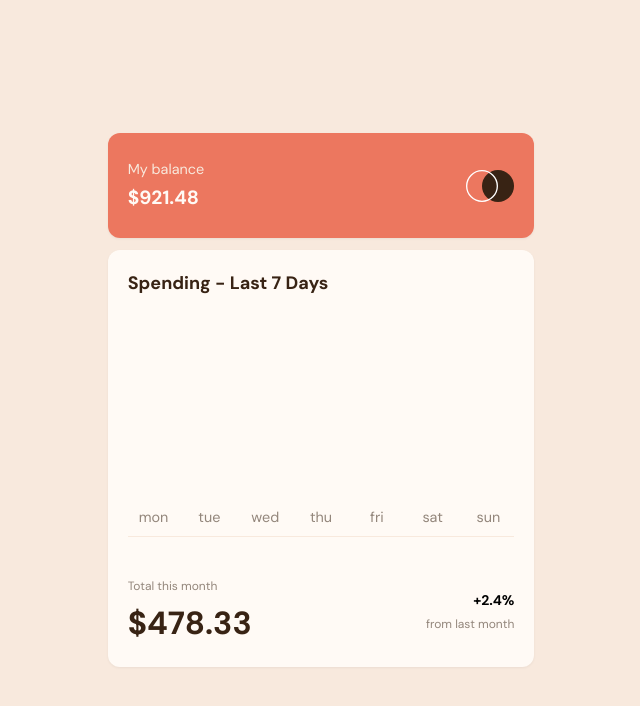
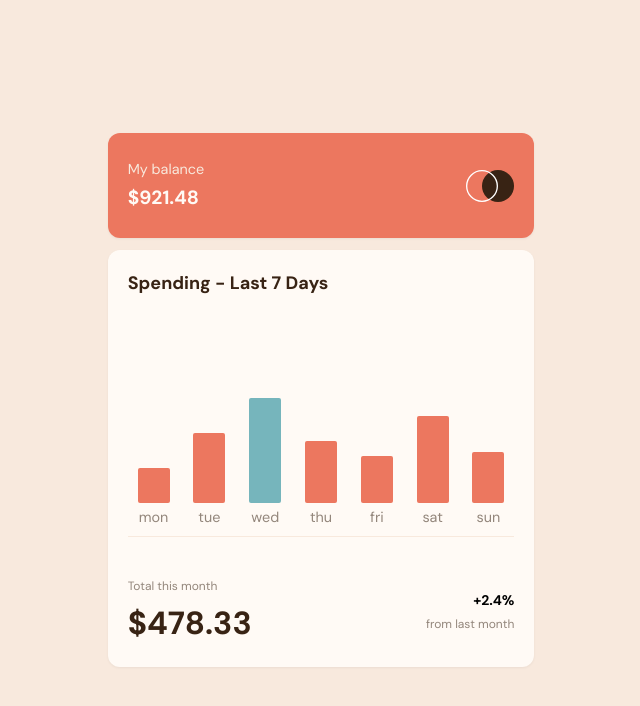
Before and after one commit to yanniro2/FrontEndMentor-Challange20, a React (Create React App) app: page / in a window 1280 px wide. Shown: the top 706 px of the page, without its empty margins (319-959 px from the left). Built offline with nearby package versions, Linux system fonts and the light colour scheme.

Commit message:
package Json change

```diff
--- a/tailwind.config.js
+++ b/tailwind.config.js
@@ -1,7 +1,16 @@
 /** @type {import('tailwindcss').Config} */
 module.exports = {
   content: [
-    "./src/**/*.{js,jsx,ts,tsx}",
+    "./src/**/*.{html,js,jsx,ts,tsx}",
+  ],
+  safelist: [
+    "h-[35px]",
+    "h-[70px]",
+    "h-[105px]",
+    "h-[62px]",
+    "h-[47px]",
+    "h-[87px]",
+    "h-[51px]",
   ],
   theme: {
     screens: {
```
